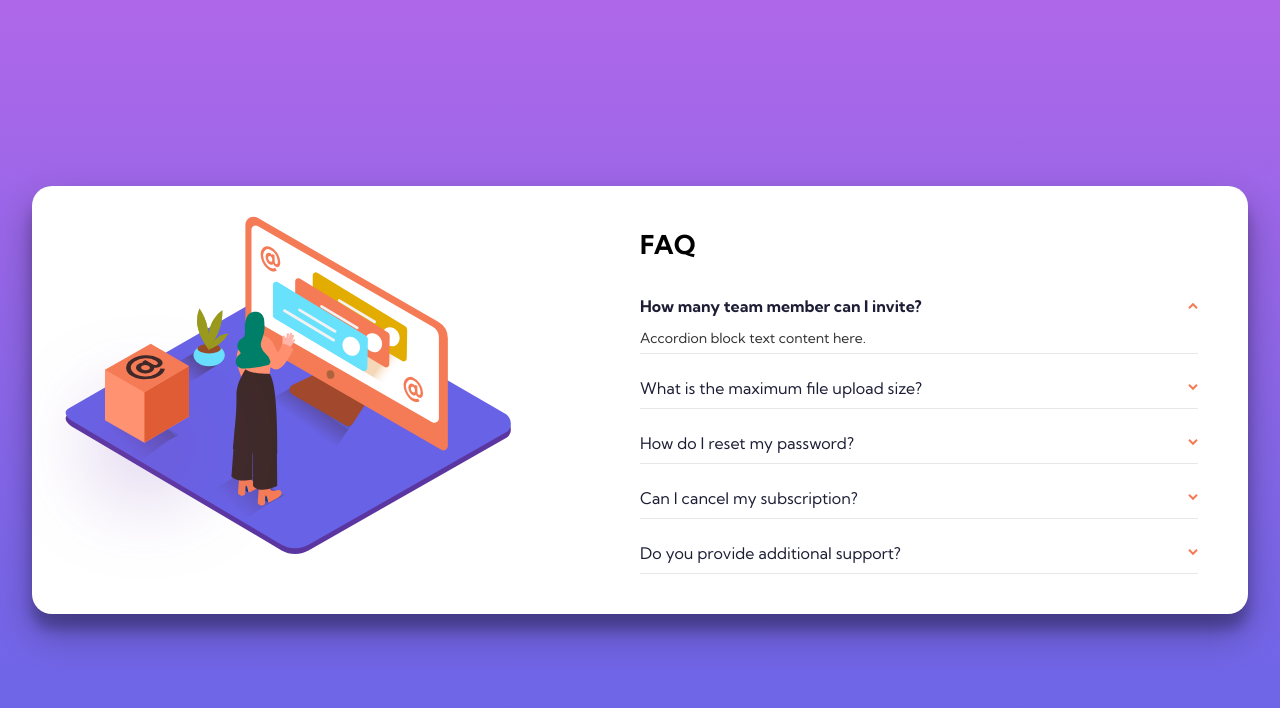
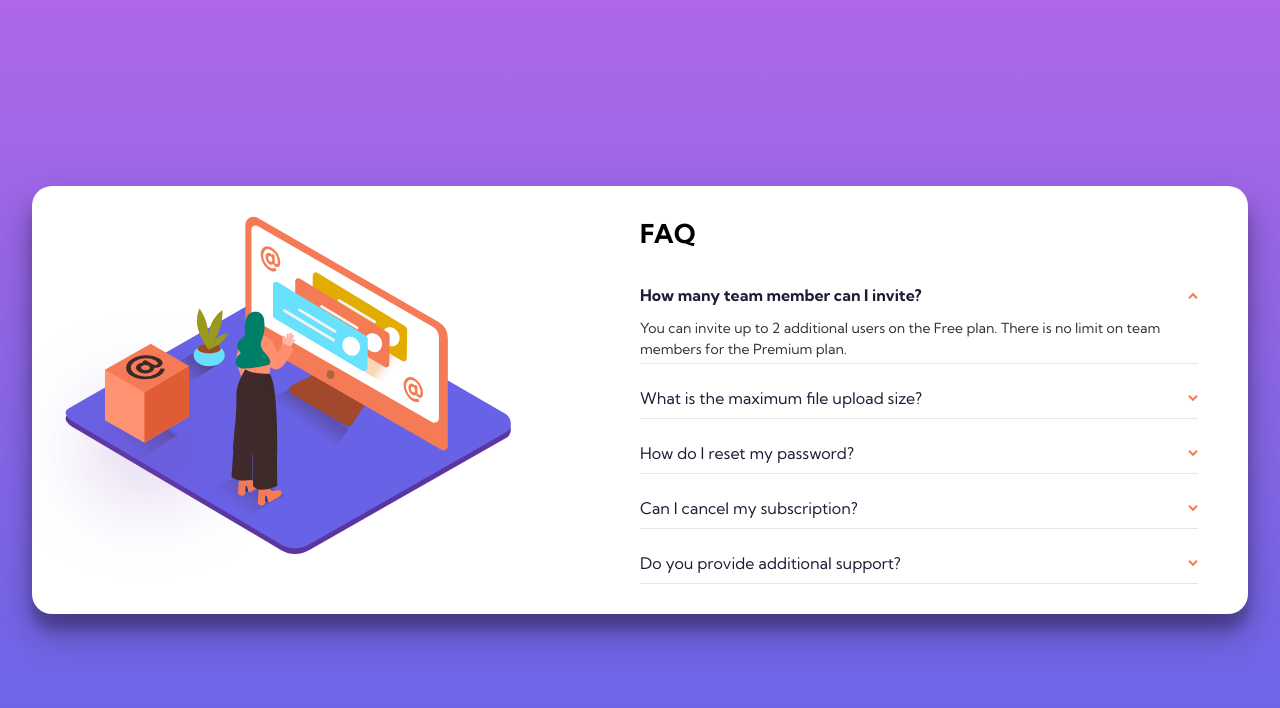
Before and after one commit to DownTheMatrix/faq-accordion-component, a website: page index.html in a window 1280 px wide. Both pictures are taken after a click on the label "How many team member can I invite?". Drawn offline with Linux system fonts and the light colour scheme.

Commit message:
Replace placeholder text

```diff
--- a/index.html
+++ b/index.html
@@ -38,7 +38,10 @@
           </div>
 
           <div class="content">
-            <p>Accordion block text content here.</p>
+            <p>
+              You can invite up to 2 additional users on the Free plan. There is
+              no limit on team members for the Premium plan.
+            </p>
           </div>
         </div>
 
@@ -77,7 +80,10 @@
           </div>
 
           <div class="content">
-            <p>Accordion block text content here.</p>
+            <p>
+              Click “Forgot password” from the login page or “Change password”
+              from your profile page. A reset link will be emailed to you.
+            </p>
           </div>
         </div>
 
@@ -95,7 +101,7 @@
           </div>
 
           <div class="content">
-            <p>Accordion block text content here.</p>
+            <p>Yes! Send us a message and we’ll process your request no questions asked.</p>
           </div>
         </div>
 
@@ -113,7 +119,7 @@
           </div>
 
           <div class="content">
-            <p>Accordion block text content here.</p>
+            <p>Chat and email support is available 24/7. Phone lines are open during normal business hours.</p>
           </div>
         </div>
       </div>
```
